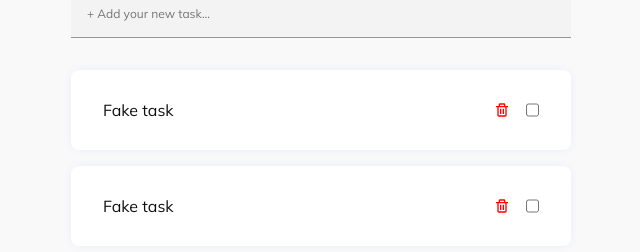
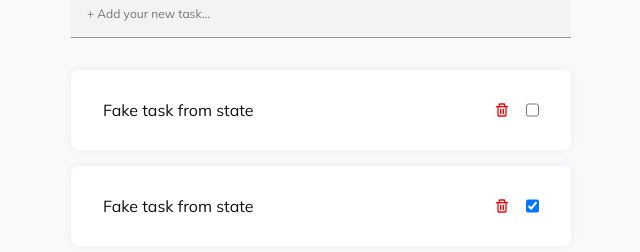
Before and after one commit to PrzybylskiMariusz/todo-react, a React (Vite) app: page / in a window 1280 px wide. Shown: the part 176-428 px from the top of the page, without its empty margins (319-959 px from the left). Built offline with nearby package versions, Linux system fonts and the light colour scheme.

Commit message:
Little code refactor

```diff
--- a/src/App.jsx
+++ b/src/App.jsx
@@ -1,16 +1,29 @@
 import { GlobalStyles } from "./styles/GlobalStyles";
 import { getDate } from "./utils/helpers";
-import { BiTrash } from "react-icons/bi";
+import { useState } from "react";
 import Wrapper from "./components/Wrapper";
 import Heading from "./components/Heading";
 import DateParagraph from "./components/DateParagraph";
 import Input from "./components/Input";
 import List from "./components/List";
-import ListItem from "./components/ListItem";
-import IconWrapper from "./components/IconWrapper";
-import ActionsWrapper from "./components/ActionsWrapper";
 
 function App() {
+	const [tasks, setTasks] = useState([
+		{ id: 1, title: "Fake task from state", done: false },
+		{ id: 2, title: "Fake task from state", done: true },
+	]);
+
+	// const changeTaskStatus = (id) => {
+	// 	setTasks((currentTasks) => {
+	// 		return currentTasks.map((task) => {
+	// 			if (task.id === id) {
+	// 				return { ...task, done: !task.done };
+	// 			}
+	// 			return;
+	// 		});
+	// 	});
+	// };
+
 	return (
 		<>
 			<GlobalStyles />
@@ -22,26 +35,7 @@ function App() {
 				<form>
 					<Input type="text" placeholder="+ Add your new task..." />
 				</form>
-				<List>
-					<ListItem>
-						<p>Fake task</p>
-						<ActionsWrapper>
-							<IconWrapper>
-								<BiTrash />
-							</IconWrapper>
-							<input type="checkbox" />
-						</ActionsWrapper>
-					</ListItem>
-					<ListItem>
-						<p>Fake task</p>
-						<ActionsWrapper>
-							<IconWrapper>
-								<BiTrash />
-							</IconWrapper>
-							<input type="checkbox" />
-						</ActionsWrapper>
-					</ListItem>
-				</List>
+				<List list={tasks} />
 			</Wrapper>
 		</>
 	);
--- a/src/components/List/index.jsx
+++ b/src/components/List/index.jsx
@@ -1,7 +1,12 @@
+import ListItem from "../ListItem";
 import { StyledList } from "./List.styles";
 
-const List = ({ children }) => {
-	return <StyledList>{children}</StyledList>;
+const List = ({ list }) => {
+	const renderTasksList = () =>
+		list.map(({ id, title, done }) => (
+			<ListItem key={id} title={title} isDone={done} />
+		));
+	return <StyledList>{renderTasksList()}</StyledList>;
 };
 
 export default List;
--- a/src/components/ListItem/index.jsx
+++ b/src/components/ListItem/index.jsx
@@ -1,7 +1,20 @@
 import { StyledListItem } from "./ListItem.styles";
+import { BiTrash } from "react-icons/bi";
+import ActionsWrapper from "../ActionsWrapper";
+import IconWrapper from "../IconWrapper";
 
-const ListItem = ({ children }) => {
-	return <StyledListItem>{children}</StyledListItem>;
+const ListItem = ({ title, isDone }) => {
+	return (
+		<StyledListItem>
+			<p>{title}</p>
+			<ActionsWrapper>
+				<IconWrapper>
+					<BiTrash />
+				</IconWrapper>
+				<input type="checkbox" defaultChecked={isDone} />
+			</ActionsWrapper>
+		</StyledListItem>
+	);
 };
 
 export default ListItem;
```
